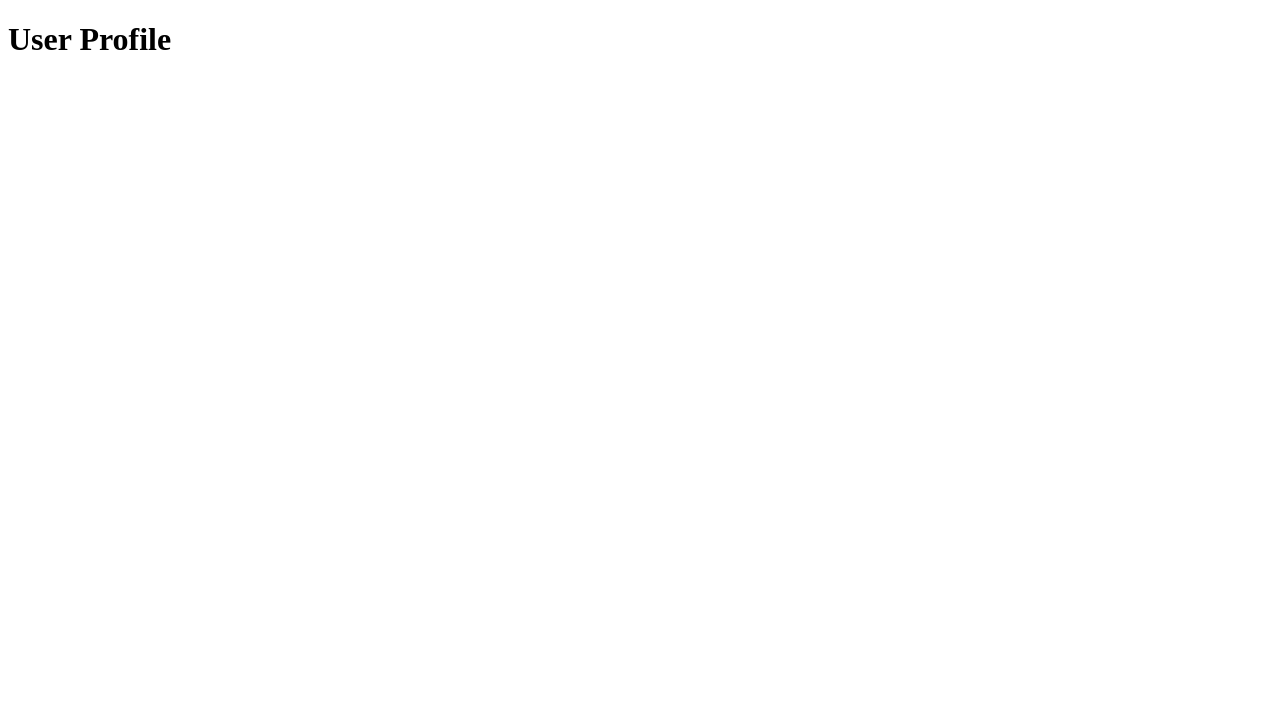
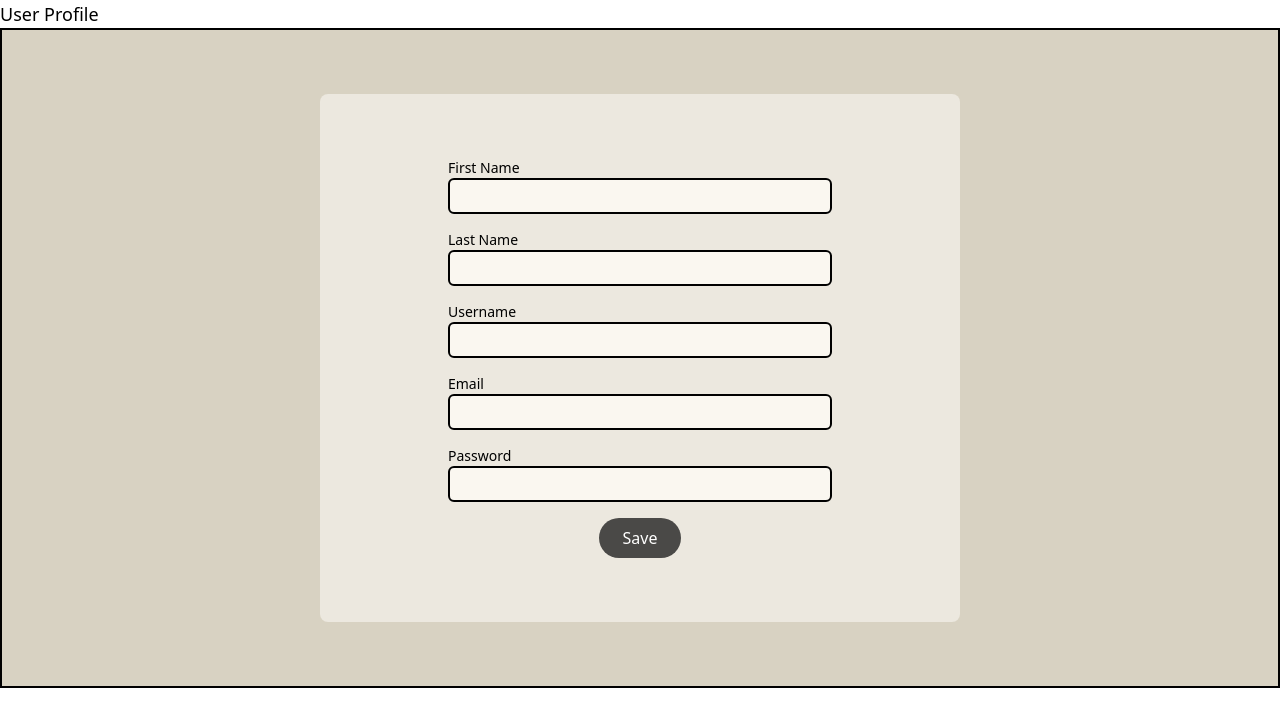
Before and after one commit to minagawaYuki/PawPal, a Django app: page /userprofile/ in a window 1280 px wide. Before the commit the part shown is almost empty. Shown: the top 727 px of the page. Run offline with Django 5.2, Linux system fonts and the light colour scheme.

Commit message:
User Profile Template

```diff
--- a/PawPal/static/css/output.css
+++ b/PawPal/static/css/output.css
@@ -107,7 +107,7 @@
 }
 
 /*
-! tailwindcss v3.4.12 | MIT License | https://tailwindcss.com
+! tailwindcss v3.4.13 | MIT License | https://tailwindcss.com
 */
 
 /*
@@ -124,7 +124,7 @@
   /* 2 */
   border-style: solid;
   /* 2 */
-  border-color: #e5e7eb;
+  border-color: currentColor;
   /* 2 */
 }
 
@@ -554,8 +554,151 @@ video {
   display: none;
 }
 
-.static {
-  position: static;
+.container {
+  width: 100%;
+}
+
+@media (min-width: 640px) {
+  .container {
+    max-width: 640px;
+  }
+}
+
+@media (min-width: 768px) {
+  .container {
+    max-width: 768px;
+  }
+}
+
+@media (min-width: 1024px) {
+  .container {
+    max-width: 1024px;
+  }
+}
+
+@media (min-width: 1280px) {
+  .container {
+    max-width: 1280px;
+  }
+}
+
+@media (min-width: 1536px) {
+  .container {
+    max-width: 1536px;
+  }
+}
+
+.flex {
+  display: flex;
+}
+
+.w-96 {
+  width: 24rem;
+}
+
+.w-fit {
+  width: -moz-fit-content;
+  width: fit-content;
+}
+
+.w-full {
+  width: 100%;
+}
+
+.flex-col {
+  flex-direction: column;
+}
+
+.items-center {
+  align-items: center;
+}
+
+.justify-center {
+  justify-content: center;
+}
+
+.gap-y-4 {
+  row-gap: 1rem;
+}
+
+.rounded-full {
+  border-radius: 9999px;
+}
+
+.rounded-md {
+  border-radius: 0.375rem;
+}
+
+.rounded-lg {
+  border-radius: 0.5rem;
+}
+
+.border-2 {
+  border-width: 2px;
+}
+
+.border-black {
+  --tw-border-opacity: 1;
+  border-color: rgb(0 0 0 / var(--tw-border-opacity));
+}
+
+.bg-button {
+  --tw-bg-opacity: 1;
+  background-color: rgb(74 73 71 / var(--tw-bg-opacity));
+}
+
+.bg-container {
+  --tw-bg-opacity: 1;
+  background-color: rgb(236 232 223 / var(--tw-bg-opacity));
+}
+
+.bg-textfield {
+  --tw-bg-opacity: 1;
+  background-color: rgb(250 247 240 / var(--tw-bg-opacity));
+}
+
+.bg-background {
+  --tw-bg-opacity: 1;
+  background-color: rgb(216 210 194 / var(--tw-bg-opacity));
+}
+
+.p-16 {
+  padding: 4rem;
+}
+
+.px-2 {
+  padding-left: 0.5rem;
+  padding-right: 0.5rem;
+}
+
+.px-52 {
+  padding-left: 13rem;
+  padding-right: 13rem;
+}
+
+.px-6 {
+  padding-left: 1.5rem;
+  padding-right: 1.5rem;
+}
+
+.py-1 {
+  padding-top: 0.25rem;
+  padding-bottom: 0.25rem;
+}
+
+.py-2 {
+  padding-top: 0.5rem;
+  padding-bottom: 0.5rem;
+}
+
+.px-32 {
+  padding-left: 8rem;
+  padding-right: 8rem;
+}
+
+.py-16 {
+  padding-top: 4rem;
+  padding-bottom: 4rem;
 }
 
 .text-lg {
@@ -563,10 +706,21 @@ video {
   line-height: 1.75rem;
 }
 
-.underline {
-  text-decoration-line: underline;
+.text-sm {
+  font-size: 0.875rem;
+  line-height: 1.25rem;
+}
+
+.text-white {
+  --tw-text-opacity: 1;
+  color: rgb(255 255 255 / var(--tw-text-opacity));
 }
 
 .hover\:cursor-pointer:hover {
   cursor: pointer;
 }
+
+.hover\:bg-black:hover {
+  --tw-bg-opacity: 1;
+  background-color: rgb(0 0 0 / var(--tw-bg-opacity));
+}
--- a/PawPal/static/package.json
+++ b/PawPal/static/package.json
@@ -1,5 +1,8 @@
 {
   "devDependencies": {
     "tailwindcss": "^3.4.12"
-  }
+  },
+  "scripts": {
+    "start": "TAILWIND_MODE=watch craco start"
+ }
 }
--- a/PawPal/templates/about.html
+++ b/PawPal/templates/about.html
@@ -9,7 +9,7 @@
 </head>
 <body>
     <h1 class="underline text-lg hover:cursor-pointer">About</h1>
-    <p class="underline text-lg">This is the About page.</p>
-    <p>Go to <a href="/">Home</a> page.</p>
+    <p class="underline pb-5 bg-green-500">This is the About page1.</p>
+    <p class="underline">Go to <a href="/">Home1</a> page.</p>
 </body>
 </html>
--- a/PawPal/userprofile/templates/userprofile/user_profile.html
+++ b/PawPal/userprofile/templates/userprofile/user_profile.html
@@ -1,11 +1,41 @@
 <!DOCTYPE html>
+
 <html lang="en">
 <head>
     <meta charset="UTF-8">
     <meta name="viewport" content="width=device-width, initial-scale=1.0">
     <title>User Profile</title>
+    <link rel="stylesheet" href="../../../static/css/output.css">
 </head>
 <body>
-    <h1>User Profile</h1>
+    <h1 class="text-lg">User Profile</h1>
+    <nav></nav>
+    <div class="container bg-background border-2">
+        <div class="user-field flex w-full p-16 justify-center">
+            <div class="inputfields w-fit flex flex-col items-center bg-container px-32 py-16 gap-y-4 rounded-lg">
+                <div class="firstname-field flex flex-col">
+                    <label class="w-fit text-sm" for="firstname">First Name</label>
+                    <input class="border-2 border-black w-96  bg-textfield px-2 py-1 rounded-md" type="text" id="firstname">
+                </div>
+                <div class="firstname-field flex flex-col">
+                    <label class="w-fit text-sm" for="firstname">Last Name</label>
+                    <input class="border-2 border-black w-96  bg-textfield px-2 py-1 rounded-md" type="text" id="firstname">
+                </div>
+                <div class="firstname-field flex flex-col">
+                    <label class="w-fit text-sm" for="firstname">Username</label>
+                    <input class="border-2 border-black w-96  bg-textfield px-2 py-1 rounded-md" type="text" id="firstname">
+                </div>
+                <div class="firstname-field flex flex-col">
+                    <label class="w-fit text-sm" for="firstname">Email</label>
+                    <input class="border-2 border-black w-96  bg-textfield px-2 py-1 rounded-md" type="text" id="firstname">
+                </div>
+                <div class="firstname-field flex flex-col">
+                    <label class="w-fit text-sm" for="firstname">Password</label>
+                    <input class="border-2 border-black w-96  bg-textfield px-2 py-1 rounded-md" type="text" id="firstname">
+                </div>
+                <button class="w-fit text-white bg-button px-6 py-2 hover:cursor-pointer hover:bg-black rounded-full" type="submit">Save</button>
+            </div>
+        </div>
+    </div>
 </body>
 </html>
```
Also changed, not shown: PawPal/static/tailwind.config.js (deleted, +0 -8 lines), PawPal/tailwind.config.js (added, +17 -0 lines).
